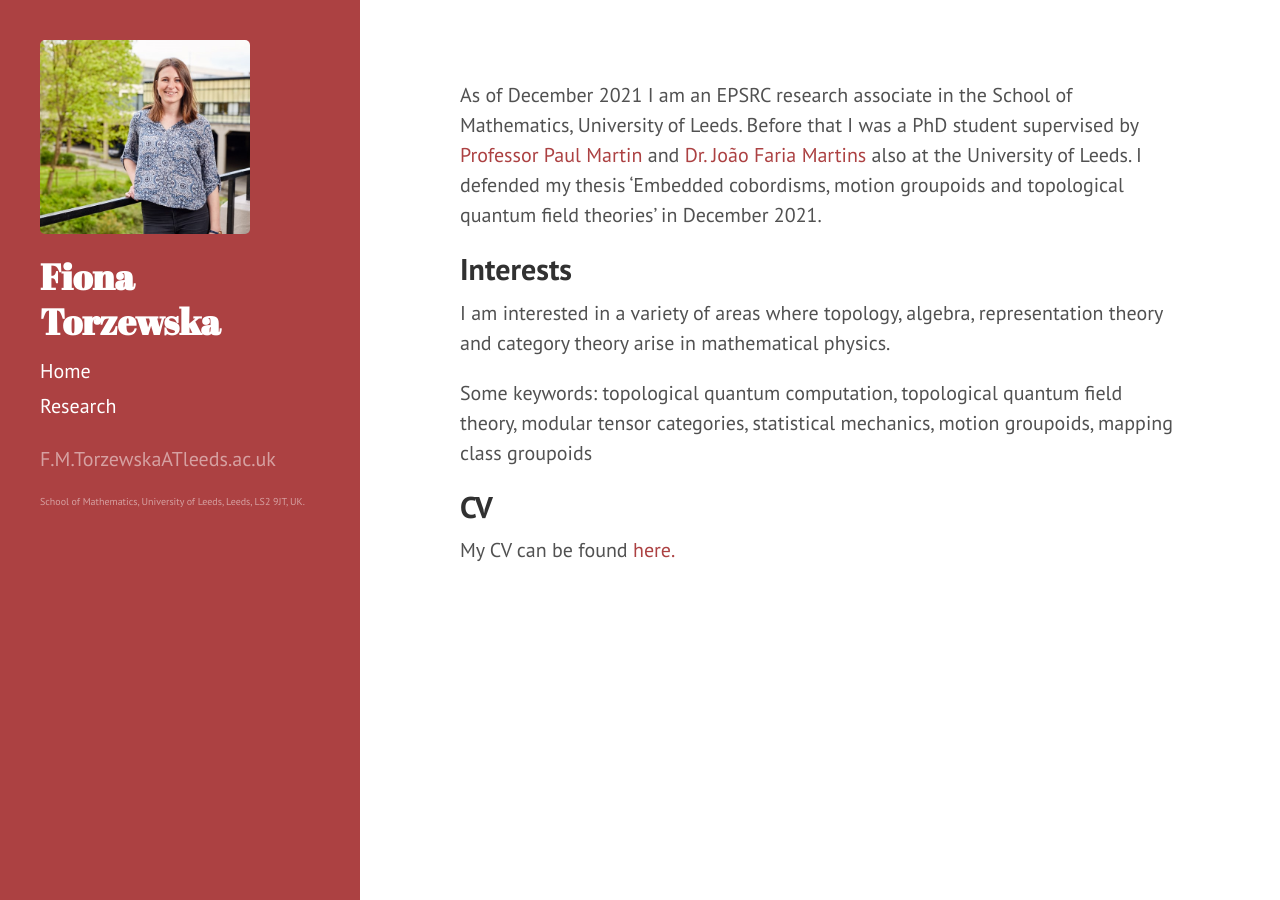
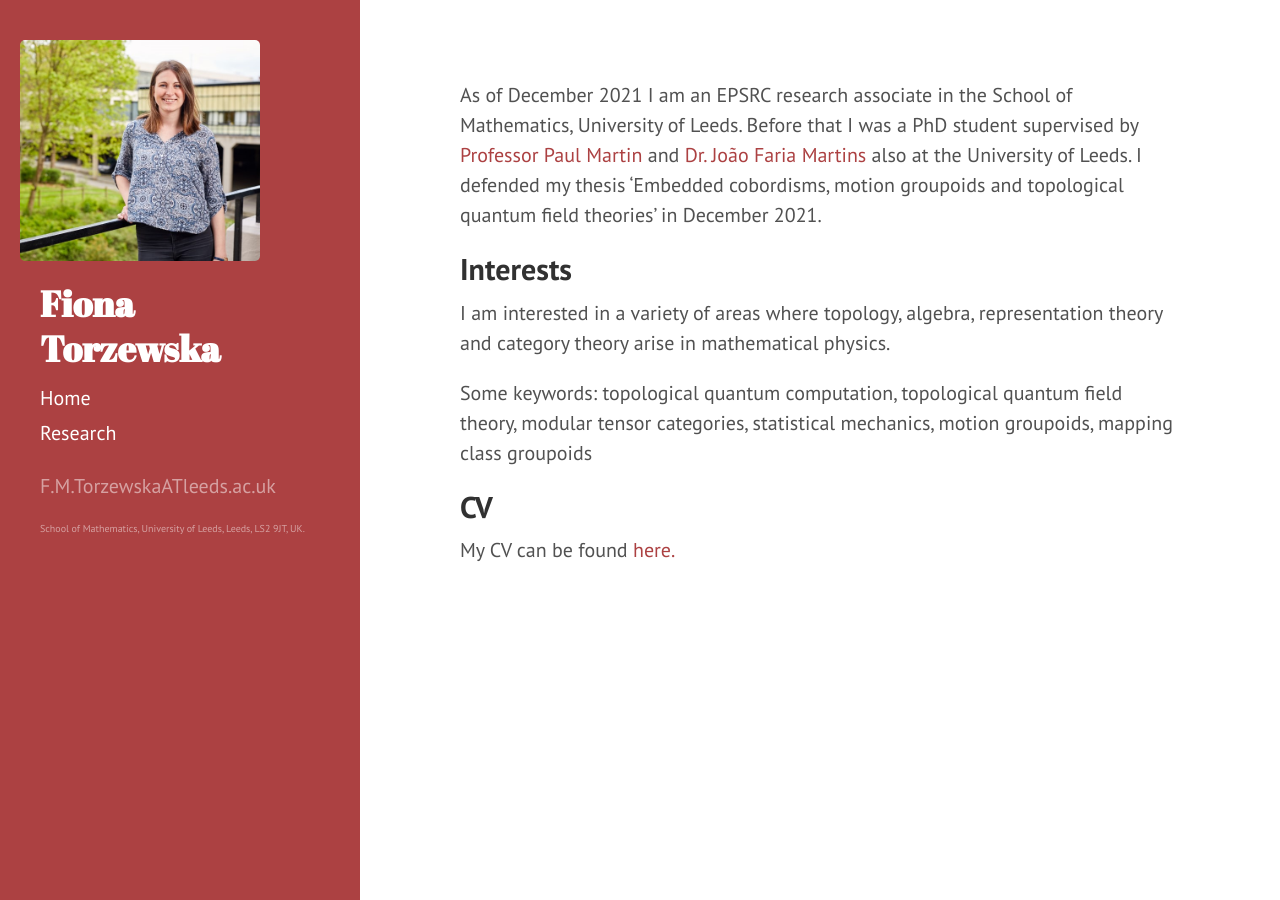
Before and after one commit to fionatorzewska/fionatorzewska.github.io, a Jekyll site: the page built from index.md, in a window 1280 px wide. Built offline with Jekyll 4.4.1, drawn with Linux system fonts in a browser that asks for light colours; Markdown is read by kramdown in place of the engine named in the settings; the list of posts is cut into pages by our own code.

Commit message:
Update sidebar.html

```diff
--- a/_includes/sidebar.html
+++ b/_includes/sidebar.html
@@ -1,7 +1,7 @@
 <div class="sidebar">
+  <img src='{{"/Images/Me.jpg" | absolute_url}}' alt="Me" style="width:75%;" >
   <div class="container sidebar-sticky" >
     <div class="sidebar-about">
-      <img src='{{"/Images/Me.jpg" | absolute_url}}' alt="Me" style="width:75%;" >
       <h1 style="font-size:180%;">
         <a href="{{ '/' | relative_url }}">
           {{ site.title }}
```
